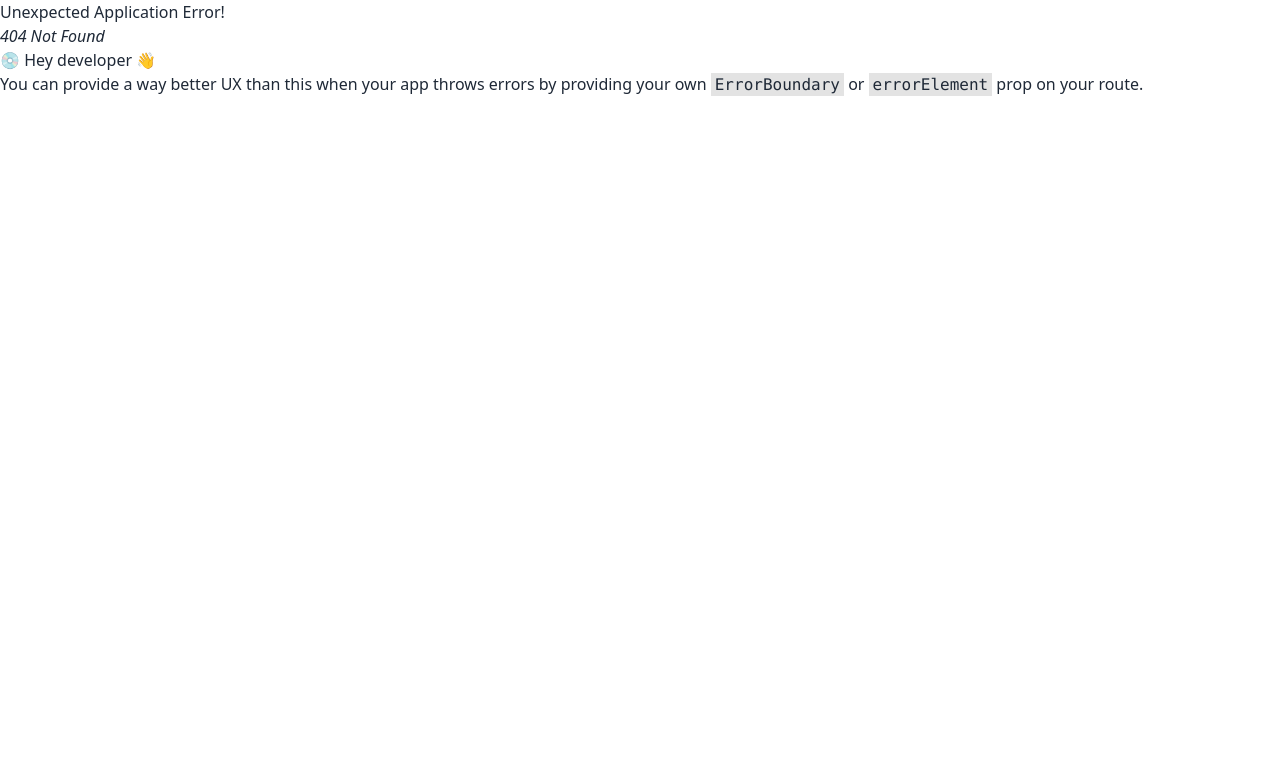
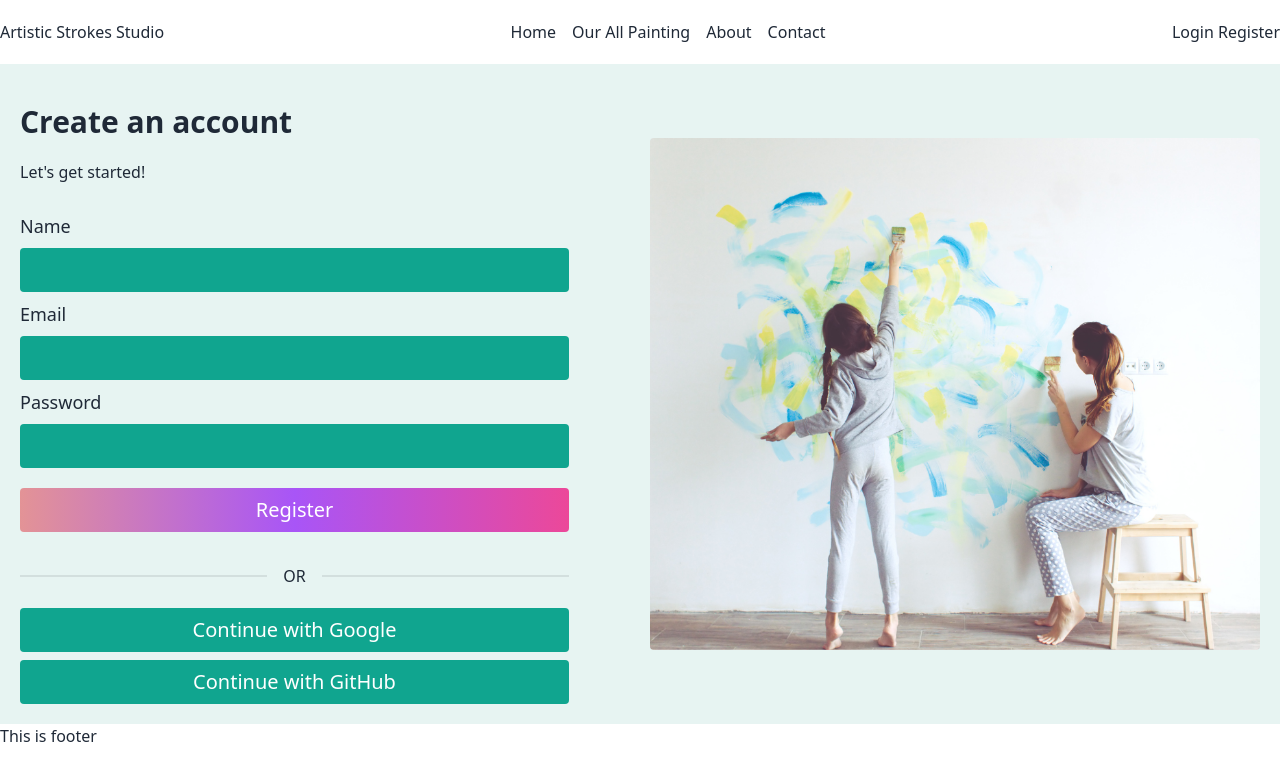
Before and after one commit to mdmarufhossianbd/artistic-strokes-studio, a React (Vite) app: page /register in a window 1280 px wide. Before the commit this address had no page. Shown: the top 780 px of the page. Built offline with nearby package versions, Linux system fonts and the light colour scheme.

Commit message:
firebase setup done & register page design complete

```diff
--- a/package.json
+++ b/package.json
@@ -10,6 +10,7 @@
     "preview": "vite preview"
   },
   "dependencies": {
+    "firebase": "^10.11.1",
     "localforage": "^1.10.0",
     "match-sorter": "^6.3.4",
     "react": "^18.2.0",
--- a/src/Components/Navber/Naver.jsx
+++ b/src/Components/Navber/Naver.jsx
@@ -1,17 +1,28 @@
-import { NavLink } from "react-router-dom";
+import { Link, NavLink } from "react-router-dom";
 
 
 const Naver = () => {
 
     const links = <>
 
-    <NavLink to={'/'}>Home</NavLink>
+        <NavLink to={'/'}>Home</NavLink>
+        <NavLink to={'/login'}>Our All Painting</NavLink>
+        <NavLink>About</NavLink>
+        <NavLink>Contact</NavLink>
 
     </>
 
     return (
-        <div>
-            {links}
+        <div className="flex justify-between py-5 bg-">
+            <h2>Artistic Strokes Studio</h2>
+            <div className="flex gap-4">
+                {links}
+            </div>
+            <div>
+                <Link to={'/login'}><button>Login</button></Link>
+                <Link to={'/register'}>                <button>Register</button>
+                </Link>
+            </div>
         </div>
     );
 };
--- /dev/null
+++ b/src/Firebase/Firebase.config.js
@@ -0,0 +1,14 @@
+import { initializeApp } from "firebase/app";
+
+const firebaseConfig = {
+  apiKey: import.meta.env.VVITE_APIKEY,
+  authDomain: import.meta.env.VITE_AUTHDOMAIN,
+  projectId: import.meta.env.VITE_PROJECTID,
+  storageBucket: import.meta.env.VITE_STORAGEBUCKET,
+  messagingSenderId: import.meta.env.VITE_MESSAGINGSENDERID,
+  appId: import.meta.env.VITE_APPID,
+};
+
+// Initialize Firebase
+const app = initializeApp(firebaseConfig);
+export default app;
--- /dev/null
+++ b/src/Pages/Login/Login.jsx
@@ -0,0 +1,9 @@
+const Login = () => {
+    return (
+        <div>
+            This is login page.
+        </div>
+    );
+};
+
+export default Login;
--- /dev/null
+++ b/src/Pages/Register/Register.jsx
@@ -0,0 +1,40 @@
+import { Link } from "react-router-dom";
+
+const Register = () => {
+    const handleRegister = e => {
+        e.preventDefault();
+        const form = e.target;
+        const name = form.name.value;
+        const email = form.email.value;
+        const password = form.password.value;
+        const user = {name, email, password};
+        console.log(user);
+    }
+    return (
+        <div className="flex items-center gap-5 p-5 bg-[#e7f4f2]">
+            <div className="w-1/2">
+                <h2 className="text-3xl font-bold py-5">Create an account</h2>
+                <p className="font-medium mb-5">Let's get started!</p>
+                <form onSubmit={handleRegister} className="flex flex-col w-[90%]">
+                    <label className="text-lg font-medium py-2">Name</label>
+                    <input className="bg-[#10a58f] rounded text-xl py-2 pl-4 text-[#2a2824] focus:outline-none  focus:ring-0" type="text" name="name" required />
+                    <label className="text-lg font-medium py-2">Email</label>
+                    <input className="bg-[#10a58f] rounded text-xl py-2 pl-4 text-[#2a2824] focus:outline-none  focus:ring-0" type="email" name="email" required />
+                    <label className="text-lg font-medium py-2">Password</label>
+                    <input className="bg-[#10a58f] rounded text-xl py-2 pl-4 text-[#2a2824] focus:outline-none  focus:ring-0" type="password" name="password" required />
+                    <input className="bg-gradient-to-r from-[#e39396] via-purple-500 to-pink-500 rounded py-2 my-5 text-white font-medium text-xl hover:cursor-pointer" type="submit" value="Register" />
+                </form>
+                <div className="flex flex-col w-[90%]">
+                <div className="divider">OR</div>
+                <Link><button className="bg-[#10a58f] rounded py-2 my-2 text-white font-medium text-xl w-full">Continue with Google</button></Link>
+                <Link><button className="bg-[#10a58f] rounded py-2 text-white font-medium text-xl w-full">Continue with GitHub</button></Link>
+                </div>
+            </div>
+            <div className="w-1/2">
+                <img className="rounded w-full " src="/src/assets/images/login and register.png" alt="" />
+            </div>
+        </div>
+    );
+};
+
+export default Register;
```
Also changed, not shown: src/Routes/Routes.jsx (+12 -2 lines), src/Pages/Home/Home.jsx (renamed from src/Pages/Home.jsx), src/assets/images/login and register.png (added), 1 other file (tests, documents, lock files or other folders).
